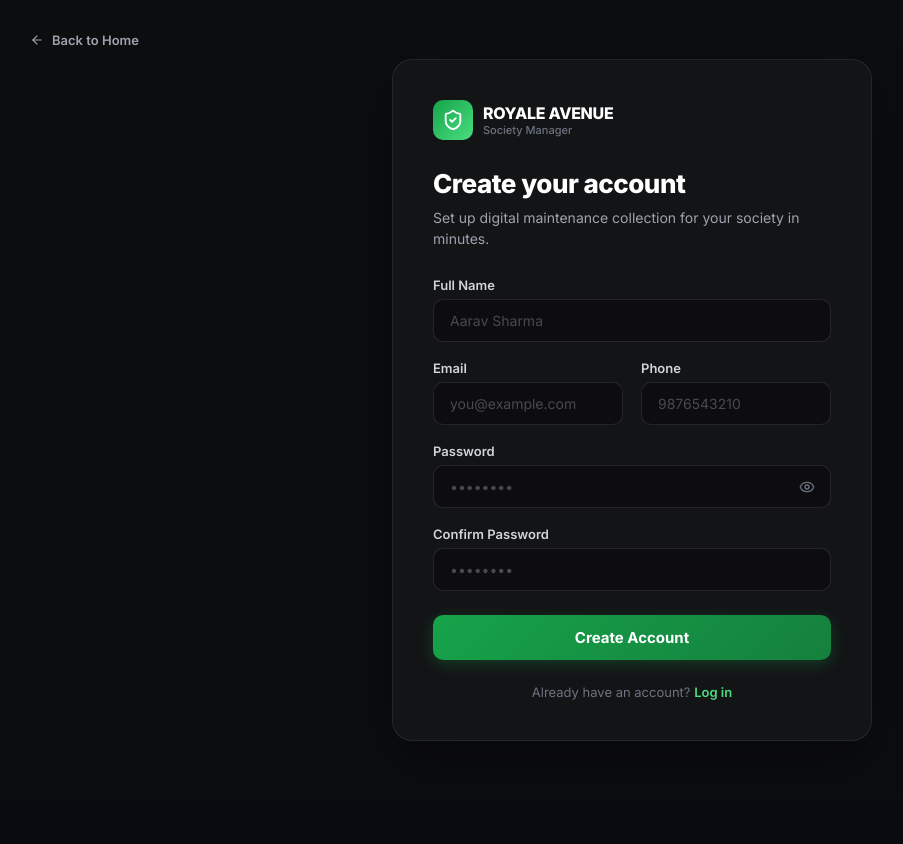
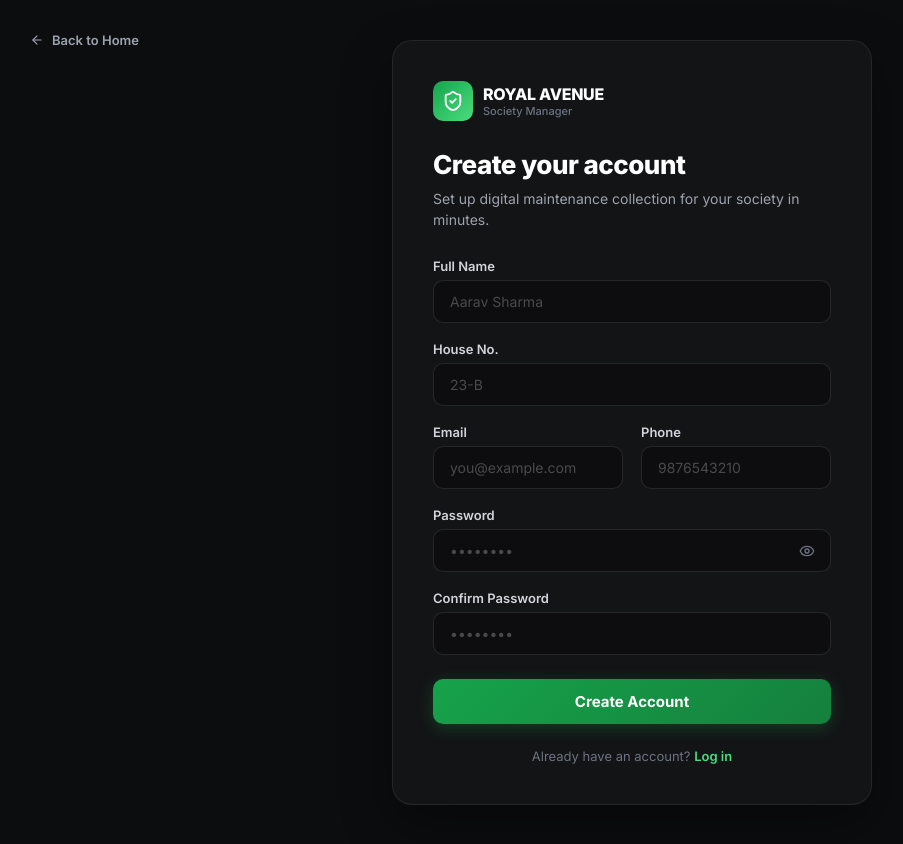
Before and after one commit to vineet-maurya/frontend-SMS-Society-Maintenance-System-, a React app: page /signup in a window 1280 px wide. Shown: the whole page, without its empty margins (8-911 px from the left). Before the commit the page ends 800 px from the top, so only its background shows below. Built offline with nearby package versions, Linux system fonts and the light colour scheme; the HTML template or start-up script is replaced by a standard one.

Commit message:
add house no. to signup and sync with residents directory

```diff
--- a/src/components/SignupPage.jsx
+++ b/src/components/SignupPage.jsx
@@ -8,6 +8,7 @@ export default function SignupPage({ onSignup }) {
 
   const [form, setForm] = useState({
     fullName: '',
+    houseNo: '',
     email: '',
     phone: '',
     password: '',
@@ -26,6 +27,7 @@ export default function SignupPage({ onSignup }) {
   const validate = () => {
     const next = {};
     if (!form.fullName.trim()) next.fullName = 'Full name is required';
+    if (!form.houseNo.trim()) next.houseNo = 'House number is required';
     if (!/^\S+@\S+\.\S+$/.test(form.email)) next.email = 'Enter a valid email address';
     if (!/^\d{10}$/.test(form.phone)) next.phone = 'Enter a valid 10 digit phone number';
     if (form.password.length < 6) next.password = 'Password must be at least 6 characters';
@@ -63,7 +65,7 @@ export default function SignupPage({ onSignup }) {
             <ShieldCheck size={22} />
           </div>
           <div>
-            <div className="auth-logo-text">ROYALE AVENUE</div>
+            <div className="auth-logo-text">ROYAL AVENUE</div>
             <div className="auth-logo-sub">Society Manager</div>
           </div>
         </div>
@@ -86,6 +88,20 @@ export default function SignupPage({ onSignup }) {
               required
             />
             {errors.fullName && <span className="auth-field-error">{errors.fullName}</span>}
+          </div>
+
+          <div className="auth-form-group">
+            <label className="auth-label">House No.</label>
+            <input
+              type="text"
+              name="houseNo"
+              className="auth-input"
+              placeholder="23-B"
+              value={form.houseNo}
+              onChange={handleChange}
+              required
+            />
+            {errors.houseNo && <span className="auth-field-error">{errors.houseNo}</span>}
           </div>
 
           <div className="auth-row">
```
